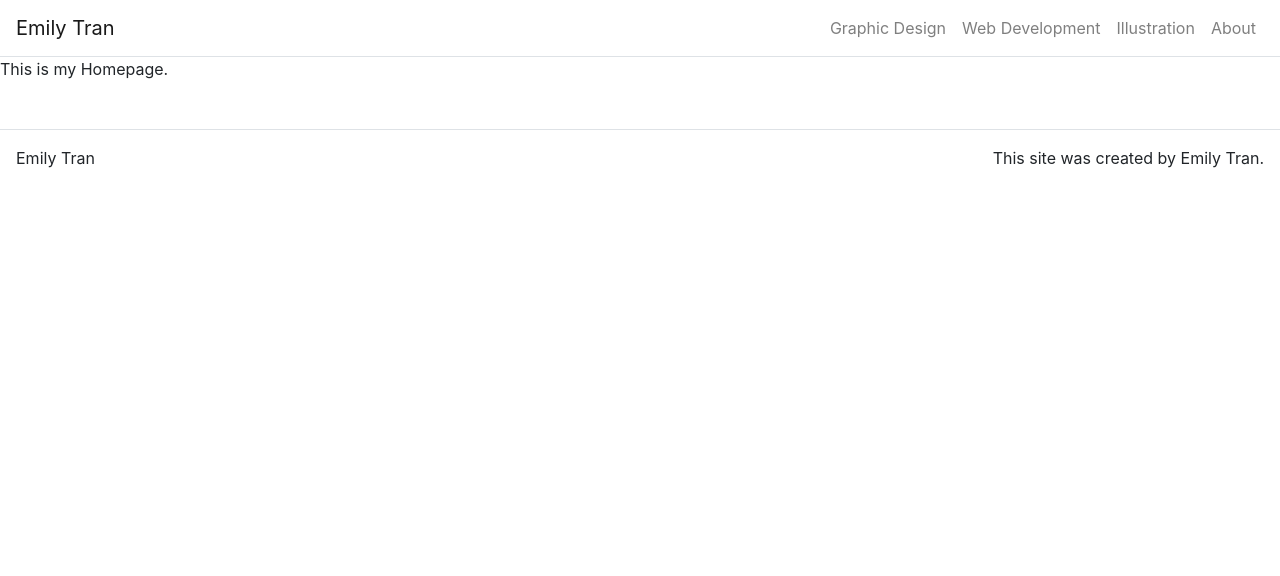
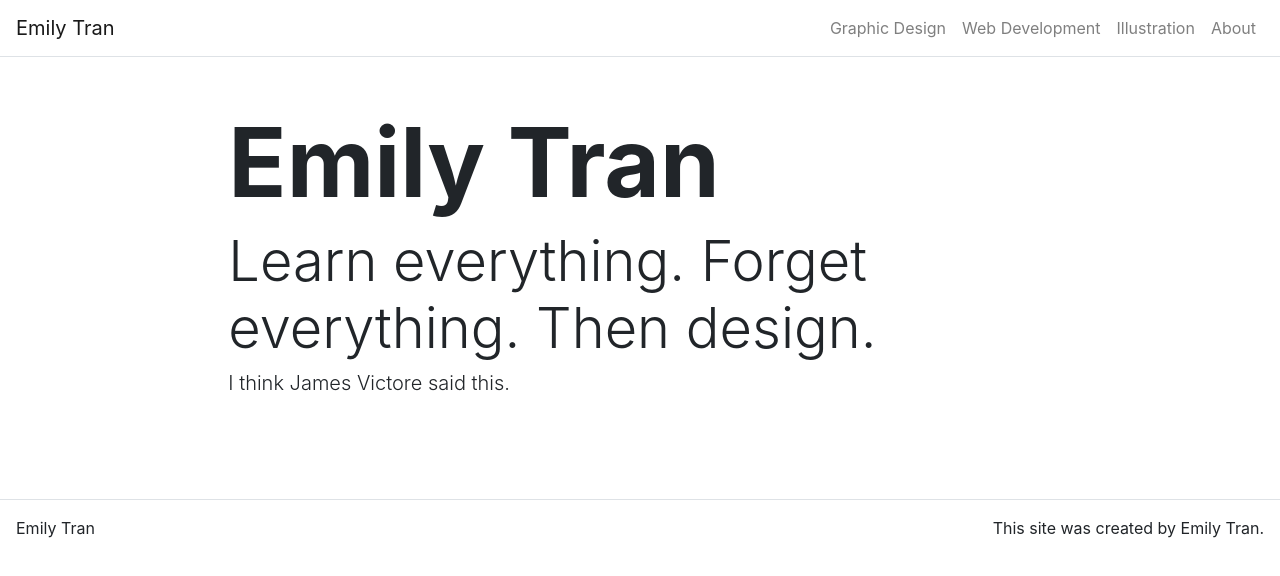
Before and after one commit to emillionideas/emillionideas.github.io, a React (Create React App) app in the folder new-portfolio-2020/my-portfolio-app/: page / in a window 1280 px wide. Shown: the top 576 px of the page. Built offline with nearby package versions, Linux system fonts and the light colour scheme.

Commit message:
create Hero

```diff
--- a/new-portfolio-2020/my-portfolio-app/src/App.js
+++ b/new-portfolio-2020/my-portfolio-app/src/App.js
@@ -29,7 +29,7 @@
       home: {
         title: "Emily Tran",
         subtitle: "Learn everything. Forget everything. Then design.",
-        text: "Check out my works"
+        text: "I think James Victore said this."
       },
       about: {
         title: "About me"
--- /dev/null
+++ b/new-portfolio-2020/my-portfolio-app/src/components/Hero.js
@@ -0,0 +1,23 @@
+import React from "react"
+import Jumbotron from "react-bootstrap/Jumbotron"
+import Container from "react-bootstrap/Container"
+import Row from "react-bootstrap/Row"
+import Col from "react-bootstrap/Col"
+
+function Hero(props) {
+    return(
+        <Jumbotron className="bg-transparent jumbotron-fluid p-0">
+            <Container fluid={true}>
+                <Row className="justify-content-center py-5">
+                    <Col md={8} sm={12}>
+                     {props.title && <h1 className="display-1 font-weight-bolder">{props.title}</h1>}
+                     {props.subtitle && <h3 className="display-4 font-weight-light">{props.subtitle}</h3>}
+                     {props.text && <h3 className="lead font-weight-light">{props.text}</h3>}
+                    </Col>
+                </Row>
+            </Container>
+        </Jumbotron>
+    )
+}
+
+export default Hero
--- a/new-portfolio-2020/my-portfolio-app/src/pages/HomePage.js
+++ b/new-portfolio-2020/my-portfolio-app/src/pages/HomePage.js
@@ -1,11 +1,10 @@
 import React from "react"
+import Hero from "../components/Hero"
 
-function HomePage() {
+function HomePage(props) {
 
     return (
-        <p>
-            This is my Homepage.
-        </p>
+        <Hero title={props.title} subtitle={props.subtitle} text={props.text}/>
     )
 }
 
```
